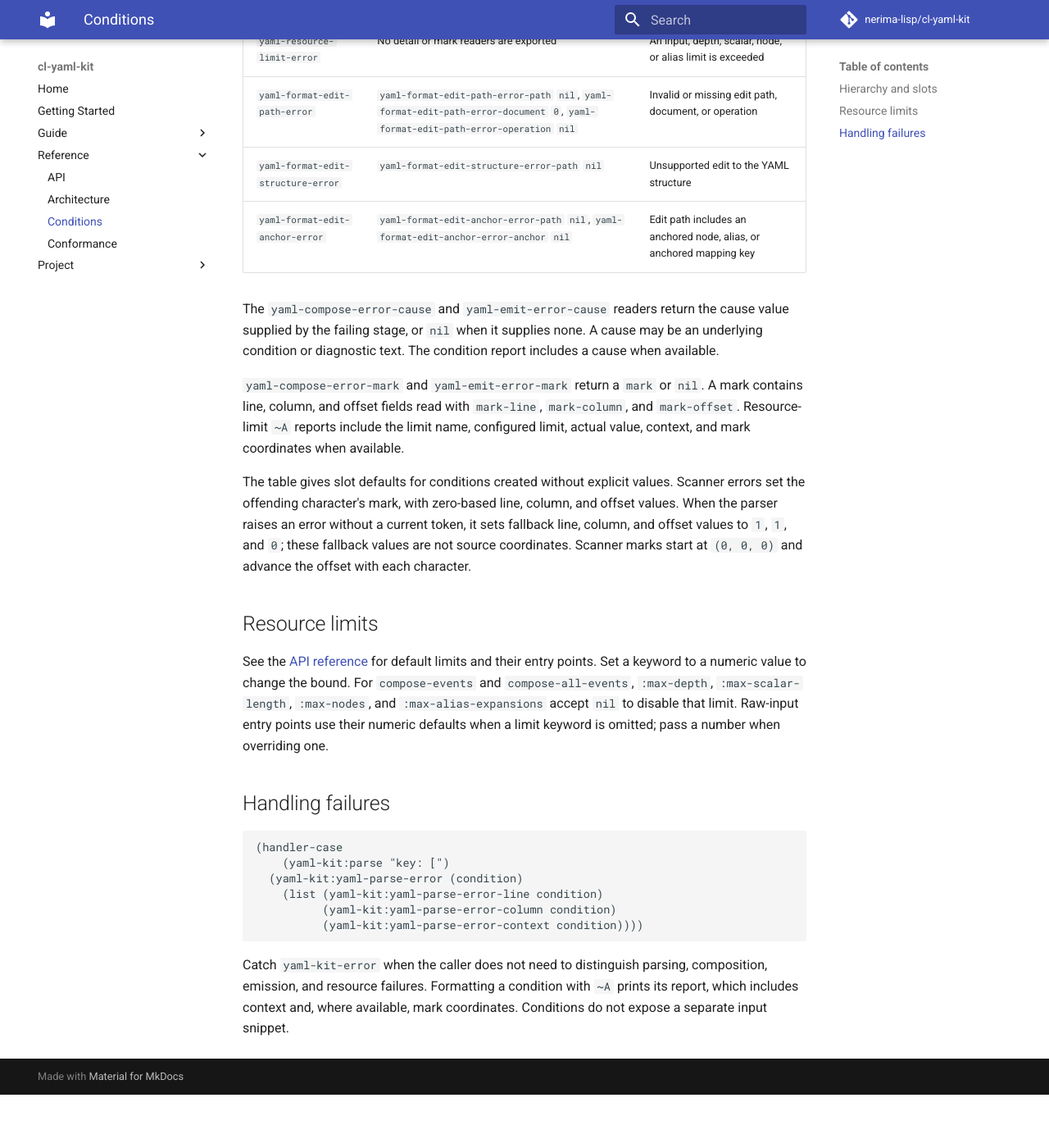
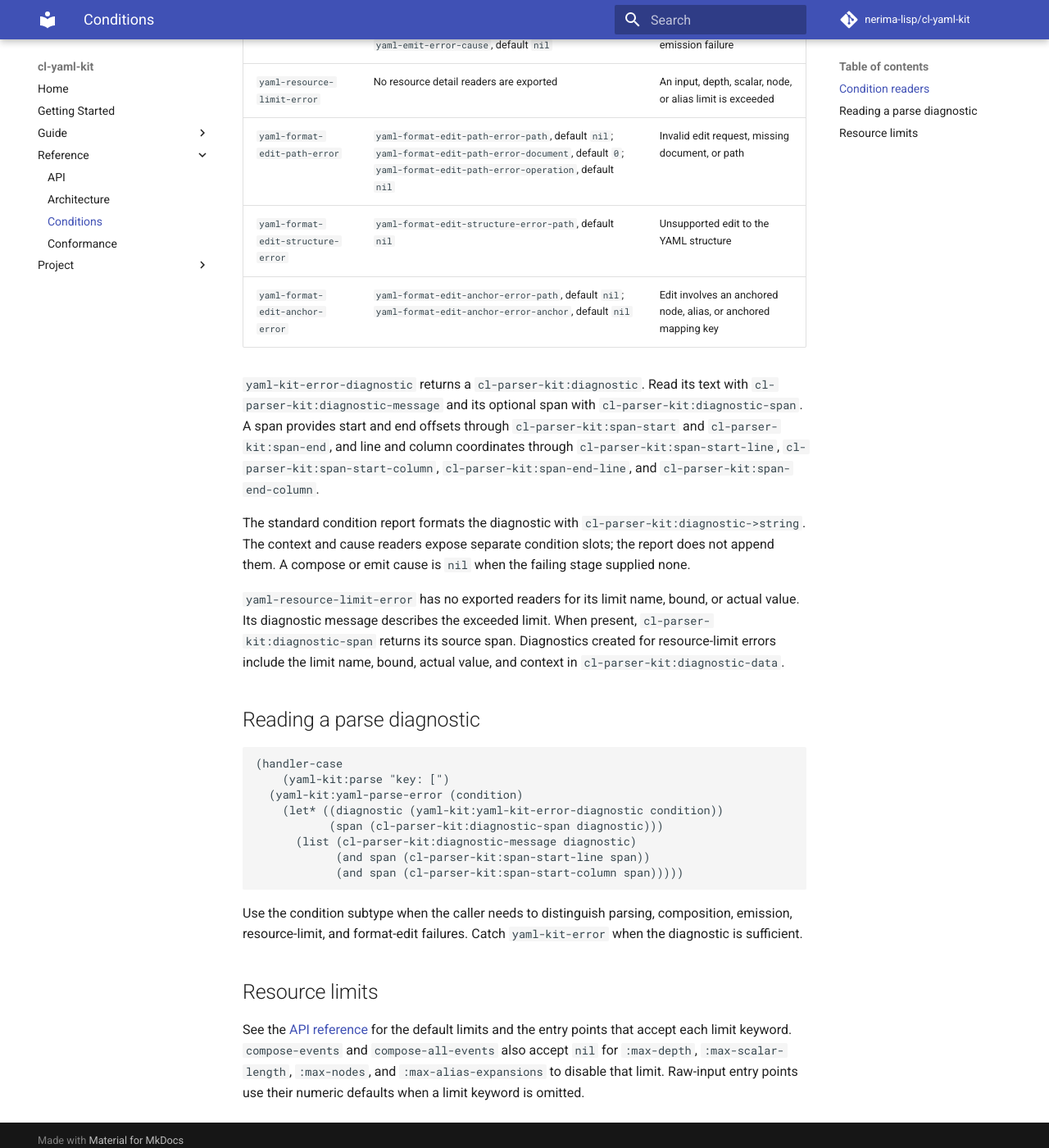
Before and after one commit to nerima-lisp/cl-yaml-kit, an MkDocs documentation site: the page built from docs/src/reference/conditions.md, in a window 1280 px wide and 1400 px high, scrolled down 574 px. Shown: the whole window at 82% size. Built offline with MkDocs 1.6.1 and Material for MkDocs 9.7.7, drawn with Linux system fonts in a browser that asks for light colours; comment, search, counter and statistics services are not loaded; before the commit the page ends 1909 px from its top, so only the background shows below that; some of the changed text lies outside the part shown.

Commit message:
docs: reorganize API and condition reference
Split structure and format-editing details from the API overview and document the current diagnostic accessors.

````diff
--- a/docs/src/reference/conditions.md
+++ b/docs/src/reference/conditions.md
@@ -1,59 +1,62 @@
 # Conditions
 
-All exported conditions inherit from `yaml-kit-error`, which inherits from
-`error`.
+All exported error subtypes inherit from `yaml-kit-error`, which inherits from
+`error`. Each condition stores a `cl-parser-kit:diagnostic`, available through
+`yaml-kit-error-diagnostic`.
 
-## Hierarchy and slots
+## Condition readers
 
-| Condition | Readers and defaults | When it is signalled |
+| Condition | Exported readers and defaults | When it is signalled |
 | --- | --- | --- |
-| `yaml-parse-error` | `yaml-parse-error-line` `nil`, `yaml-parse-error-column` `nil`, `yaml-parse-error-offset` 0, `yaml-parse-error-context` `"YAML"` | Scanning or parsing invalid input |
-| `yaml-compose-error` | `yaml-compose-error-mark` `nil`, `yaml-compose-error-context` `"YAML composition"`, `yaml-compose-error-cause` `nil` | Invalid event stream, alias, tag, scalar, or mapping graph |
-| `yaml-emit-error` | `yaml-emit-error-mark` `nil`, `yaml-emit-error-context` `"YAML emission"`, `yaml-emit-error-cause` `nil` | Unsupported Lisp value or invalid emission state |
-| `yaml-resource-limit-error` | No detail or mark readers are exported | An input, depth, scalar, node, or alias limit is exceeded |
-| `yaml-format-edit-path-error` | `yaml-format-edit-path-error-path` `nil`, `yaml-format-edit-path-error-document` `0`, `yaml-format-edit-path-error-operation` `nil` | Invalid or missing edit path, document, or operation |
-| `yaml-format-edit-structure-error` | `yaml-format-edit-structure-error-path` `nil` | Unsupported edit to the YAML structure |
-| `yaml-format-edit-anchor-error` | `yaml-format-edit-anchor-error-path` `nil`, `yaml-format-edit-anchor-error-anchor` `nil` | Edit path includes an anchored node, alias, or anchored mapping key |
+| `yaml-kit-error` | `yaml-kit-error-diagnostic`, default diagnostic message `"YAML error"` | Base type for library errors |
+| `yaml-parse-error` | `yaml-parse-error-context`, default `"YAML"` | Invalid input or parse failure |
+| `yaml-compose-error` | `yaml-compose-error-context`, default `"YAML composition"`; `yaml-compose-error-cause`, default `nil` | Invalid event stream or representation graph |
+| `yaml-emit-error` | `yaml-emit-error-context`, default `"YAML emission"`; `yaml-emit-error-cause`, default `nil` | Unsupported output value or emission failure |
+| `yaml-resource-limit-error` | No resource detail readers are exported | An input, depth, scalar, node, or alias limit is exceeded |
+| `yaml-format-edit-path-error` | `yaml-format-edit-path-error-path`, default `nil`; `yaml-format-edit-path-error-document`, default `0`; `yaml-format-edit-path-error-operation`, default `nil` | Invalid edit request, missing document, or path |
+| `yaml-format-edit-structure-error` | `yaml-format-edit-structure-error-path`, default `nil` | Unsupported edit to the YAML structure |
+| `yaml-format-edit-anchor-error` | `yaml-format-edit-anchor-error-path`, default `nil`; `yaml-format-edit-anchor-error-anchor`, default `nil` | Edit involves an anchored node, alias, or anchored mapping key |
 
-The `yaml-compose-error-cause` and `yaml-emit-error-cause` readers return the
-cause value supplied by the failing stage, or `nil` when it supplies none. A
-cause may be an underlying condition or diagnostic text. The condition report
-includes a cause when available.
+`yaml-kit-error-diagnostic` returns a `cl-parser-kit:diagnostic`. Read its text
+with `cl-parser-kit:diagnostic-message` and its optional span with
+`cl-parser-kit:diagnostic-span`. A span provides start and end offsets through
+`cl-parser-kit:span-start` and `cl-parser-kit:span-end`, and line and column
+coordinates through `cl-parser-kit:span-start-line`,
+`cl-parser-kit:span-start-column`, `cl-parser-kit:span-end-line`, and
+`cl-parser-kit:span-end-column`.
 
-`yaml-compose-error-mark` and `yaml-emit-error-mark` return a `mark` or `nil`.
-A mark contains line, column, and offset fields read with `mark-line`,
-`mark-column`, and `mark-offset`. Resource-limit `~A` reports include the limit
-name, configured limit, actual value, context, and mark coordinates when
-available.
+The standard condition report formats the diagnostic with
+`cl-parser-kit:diagnostic->string`. The context and cause readers expose
+separate condition slots; the report does not append them. A compose or emit
+cause is `nil` when the failing stage supplied none.
 
-The table gives slot defaults for conditions created without explicit values.
-Scanner errors set the offending character's mark, with zero-based line,
-column, and offset values. When the parser raises an error without a current
-token, it sets fallback line, column, and offset values to `1`, `1`, and `0`;
-these fallback values are not source coordinates. Scanner marks start at
-`(0, 0, 0)` and advance the offset with each character.
+`yaml-resource-limit-error` has no exported readers for its limit name, bound,
+or actual value. Its diagnostic message describes the exceeded limit. When
+present, `cl-parser-kit:diagnostic-span` returns its source span. Diagnostics
+created for resource-limit errors include the limit name, bound, actual value,
+and context in `cl-parser-kit:diagnostic-data`.
 
-## Resource limits
-
-See the [API reference](api.md) for default limits and their entry points. Set
-a keyword to a numeric value to change the bound. For
-`compose-events` and `compose-all-events`, `:max-depth`, `:max-scalar-length`,
-`:max-nodes`, and `:max-alias-expansions` accept `nil` to disable that limit.
-Raw-input entry points use their numeric defaults when a limit keyword is
-omitted; pass a number when overriding one.
-
-## Handling failures
+## Reading a parse diagnostic
 
 ```lisp
 (handler-case
     (yaml-kit:parse "key: [")
   (yaml-kit:yaml-parse-error (condition)
-    (list (yaml-kit:yaml-parse-error-line condition)
-          (yaml-kit:yaml-parse-error-column condition)
-          (yaml-kit:yaml-parse-error-context condition))))
+    (let* ((diagnostic (yaml-kit:yaml-kit-error-diagnostic condition))
+           (span (cl-parser-kit:diagnostic-span diagnostic)))
+      (list (cl-parser-kit:diagnostic-message diagnostic)
+            (and span (cl-parser-kit:span-start-line span))
+            (and span (cl-parser-kit:span-start-column span)))))
 ```
 
-Catch `yaml-kit-error` when the caller does not need to distinguish parsing,
-composition, emission, and resource failures. Formatting a condition with `~A`
-prints its report, which includes context and, where available, mark
-coordinates. Conditions do not expose a separate input snippet.
+Use the condition subtype when the caller needs to distinguish parsing,
+composition, emission, resource-limit, and format-edit failures. Catch
+`yaml-kit-error` when the diagnostic is sufficient.
+
+## Resource limits
+
+See the [API reference](api.md) for the default limits and the entry points
+that accept each limit keyword. `compose-events` and `compose-all-events` also
+accept `nil` for `:max-depth`, `:max-scalar-length`, `:max-nodes`, and
+`:max-alias-expansions` to disable that limit. Raw-input entry points use their
+numeric defaults when a limit keyword is omitted.
````
Also changed, not shown: docs/src/reference/api-format-editing.md (added, +81 -0 lines), docs/src/reference/api-structures.md (added, +101 -0 lines), docs/src/reference/api.md (+110 -176 lines).
